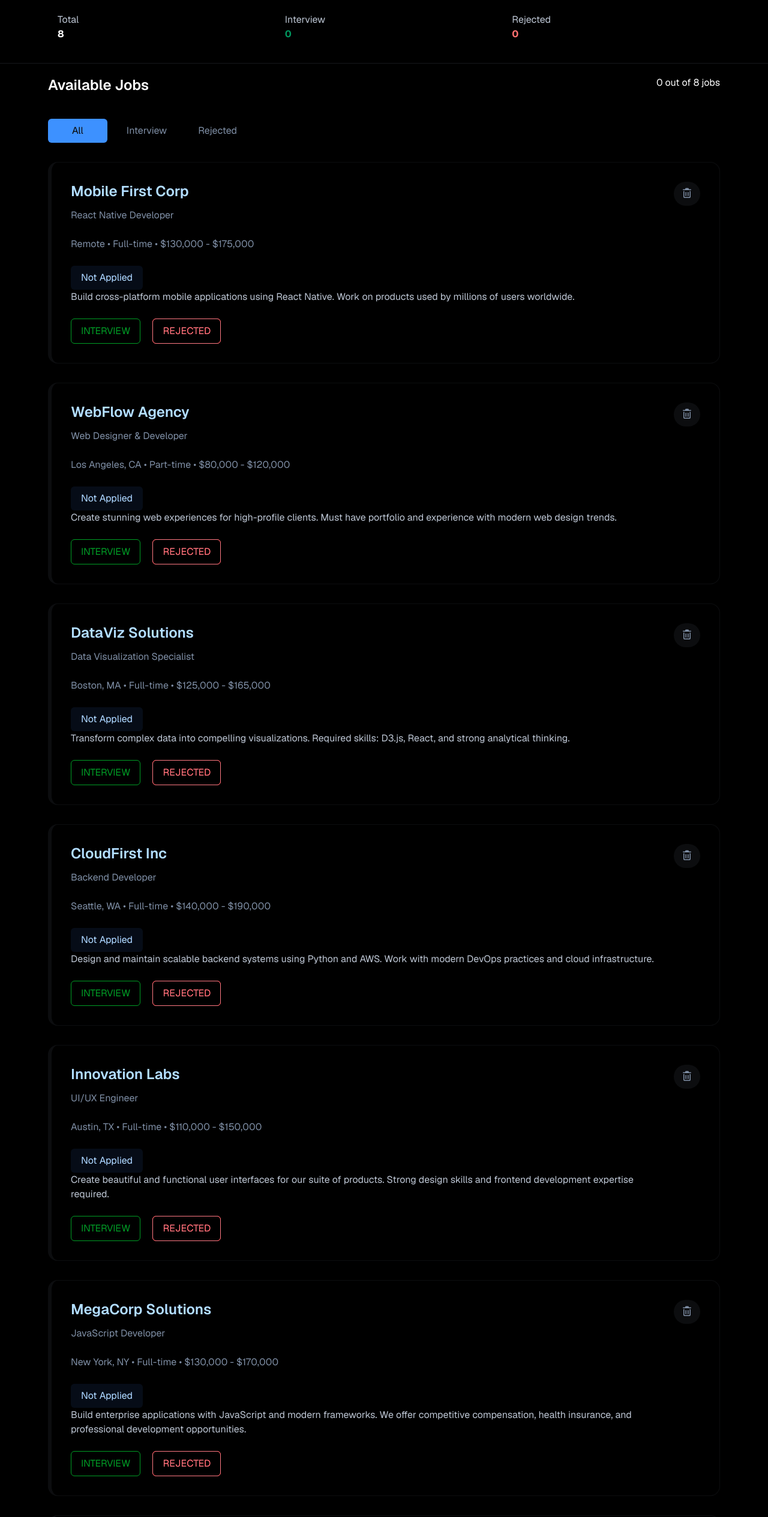
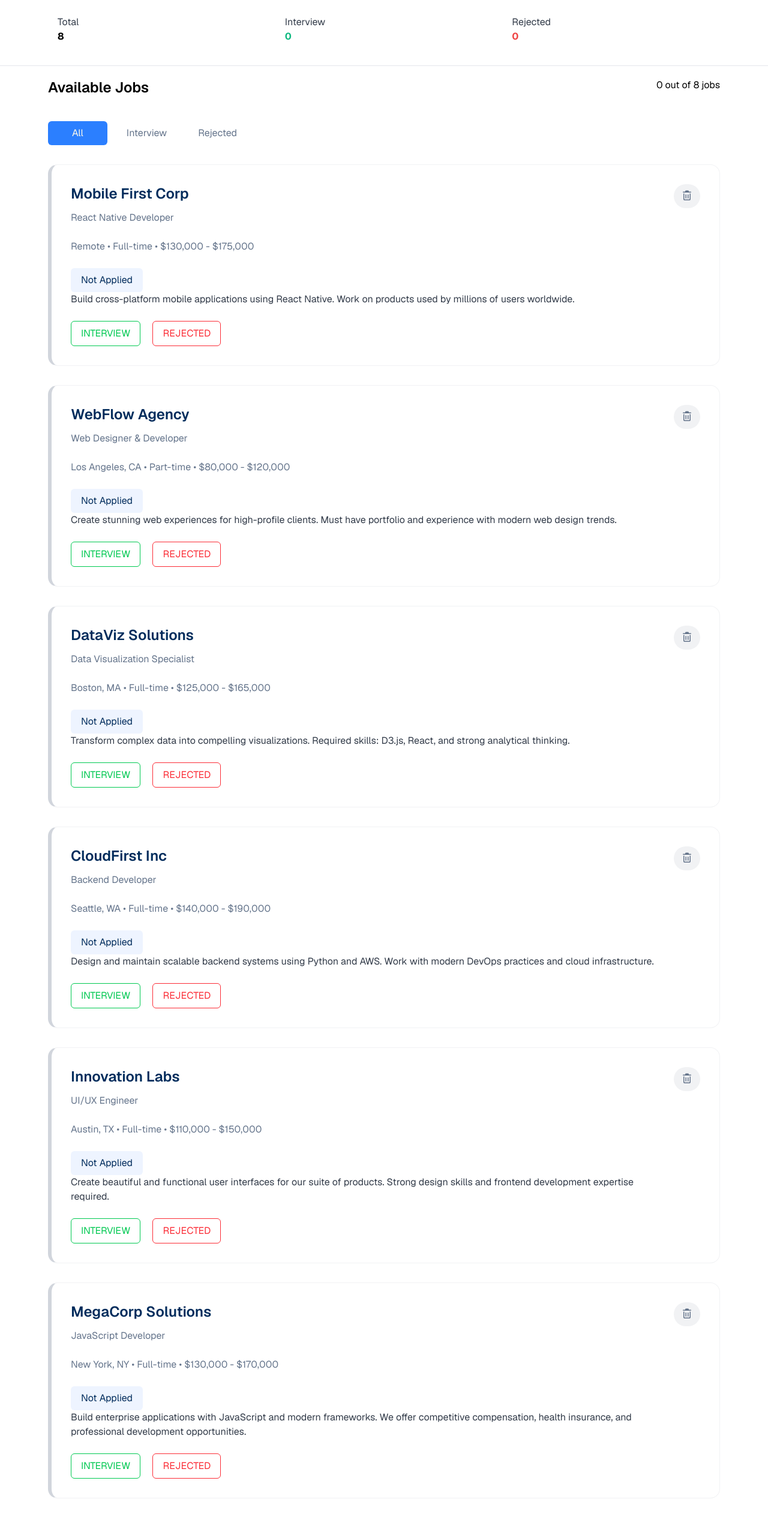
Before and after one commit to abdulazizabdul8822-gif/assignment-4, a plain HTML site: page index.html in a window 1280 px wide. Shown: the part 59-2588 px from the top of the page at 60% size. Drawn offline with nearby package versions, Linux system fonts and the light colour scheme; files whose address does not match are found by name.

Commit message:
Previous review and minor modifications of the submission

```diff
--- a/index.html
+++ b/index.html
@@ -24,18 +24,13 @@
             font-family: "Geist", sans-serif;
 
 
-        }
-
-        html {
-            filter: invert(1) hue-rotate(180deg);
-            background: #0b1324;
-        }
+       }
     </style>
 </head>
 
-<body class="min-h-screen bg-white dark:bg-slate-900 text-black dark:text-white">
+<body>
     <header class="max-w-6xl mx-auto px-4">
-        <h1 class=" text-3xl md:text-4xlfont-bold">Job Application Tracker</h1>
+        <h1 class=" text-3xl md:text-4xl font-bold">Job Application Tracker</h1>
         <div class=" grid grid-cols-1 sm:grid-cols-3 gap-4 mt-7">
             <div class=" bg-white p-4">
                 <p class=" text-[#323B49]">Total</p>
@@ -97,7 +92,7 @@
         <section id="allCards" class=" space-y-8">
             <!-- card 1 -->
             <div
-                class="card border-l-6 border-l-white-300 flex flex-col md:flex-row md:justify-between border border-[#F1F2F4] bg-white rounded-2xl p-6 md:p-8 gap-6">
+                class="card border-l-6 border-l-gray-300 flex flex-col md:flex-row md:justify-between border border-[#F1F2F4] bg-white rounded-2xl p-6 md:p-8 gap-6">
 
                 <div class=" space-y-6">
                     <div>
@@ -134,7 +129,7 @@
             </div>
             <!-- card 2 -->
             <div
-                class="card border-l-6 border-l-white-300  flex flex-col md:flex-row md:justify-between border border-[#F1F2F4] bg-white rounded-2xl p-6 md:p-8 gap-6">
+                class="card border-l-6 border-l-gray-300  flex flex-col md:flex-row md:justify-between border border-[#F1F2F4] bg-white rounded-2xl p-6 md:p-8 gap-6">
 
                 <div class=" space-y-6">
                     <div>
@@ -171,7 +166,7 @@
             </div>
             <!-- card 3 -->
             <div
-                class="card border-l-6 border-l-white-300 flex flex-col md:flex-row md:justify-between border border-[#F1F2F4] bg-white rounded-2xl p-6 md:p-8 gap-6">
+                class="card border-l-6 border-l-gray-300 flex flex-col md:flex-row md:justify-between border border-[#F1F2F4] bg-white rounded-2xl p-6 md:p-8 gap-6">
 
                 <div class=" space-y-6">
                     <div>
@@ -209,7 +204,7 @@
             </div>
             <!-- card 4 -->
             <div
-                class="card border-l-6 border-l-white-300  flex flex-col md:flex-row md:justify-between border border-[#F1F2F4] bg-white rounded-2xl p-6 md:p-8 gap-6">
+                class="card border-l-6 border-l-gray-300 flex flex-col md:flex-row md:justify-between border border-[#F1F2F4] bg-white rounded-2xl p-6 md:p-8 gap-6">
 
                 <div class=" space-y-6">
                     <div>
@@ -246,7 +241,7 @@
             </div>
             <!-- card 5 -->
             <div
-                class="card border-l-6 border-l-white-300  flex flex-col md:flex-row md:justify-between border border-[#F1F2F4] bg-white rounded-2xl p-6 md:p-8 gap-6">
+                class="card border-l-6 border-l-gray-300 flex flex-col md:flex-row md:justify-between border border-[#F1F2F4] bg-white rounded-2xl p-6 md:p-8 gap-6">
 
                 <div class=" space-y-6">
                     <div>
@@ -283,7 +278,7 @@
             </div>
             <!-- card 6 -->
             <div
-                class="card border-l-6 border-l-white-300  flex flex-col md:flex-row md:justify-between border border-[#F1F2F4] bg-white rounded-2xl p-6 md:p-8 gap-6">
+                class="card border-l-6 border-l-gray-300 flex flex-col md:flex-row md:justify-between border border-[#F1F2F4] bg-white rounded-2xl p-6 md:p-8 gap-6">
 
                 <div class=" space-y-6">
                     <div>
@@ -321,7 +316,7 @@
             </div>
             <!-- card 7 -->
             <div
-                class="card border-l-6 border-l-white-300  flex flex-col md:flex-row md:justify-between border border-[#F1F2F4] bg-white rounded-2xl p-6 md:p-8 gap-6">
+                class="card border-l-6 border-l-gray-300 flex flex-col md:flex-row md:justify-between border border-[#F1F2F4] bg-white rounded-2xl p-6 md:p-8 gap-6">
 
                 <div class=" space-y-6">
                     <div>
@@ -359,7 +354,7 @@
             </div>
             <!-- card 8 -->
             <div
-                class="card border-l-6 border-l-white-300  flex flex-col md:flex-row md:justify-between border border-[#F1F2F4] bg-white rounded-2xl p-6 md:p-8 gap-6">
+                class="card border-l-6 border-l-gray-300 flex flex-col md:flex-row md:justify-between border border-[#F1F2F4] bg-white rounded-2xl p-6 md:p-8 gap-6">
 
                 <div class=" space-y-6">
                     <div>
--- a/script/script.js
+++ b/script/script.js
@@ -92,8 +92,7 @@ function toggleStyle(id) {
 mainContainer.addEventListener("click", function (event) {
 
 
-    // NOTE: The status color matching feature below was implemented for testing purposes.
-    // It was not part of the assignment requirements, so it has been commented out.
+    // This part is not mentioned in the requirements, it is just for experimentation.
     const card = event.target.closest(".card");
     if (!card) return;
     const statusElement = card.querySelector(".status");
@@ -145,9 +144,8 @@ mainContainer.addEventListener("click", function (event) {
 
     }
 
-    // NOTE: The status color matching feature below was implemented for testing purposes.
-    // It was not part of the assignment requirements, so it has been commented out.
-    else if (event.target.classList.contains("rejected-btn")) {
+     // This part is not mentioned in the requirements, it is just for experimentation.
+    else if (event.target.closest(".rejected-btn")) {
         const card = event.target.closest(".card");
         card.classList.remove("border-l-green-500", "border-l-gray-300",
             "border-t-green-500", "border-t-gray-300", "border-b-green-500", "border-b-gray-300"
```
